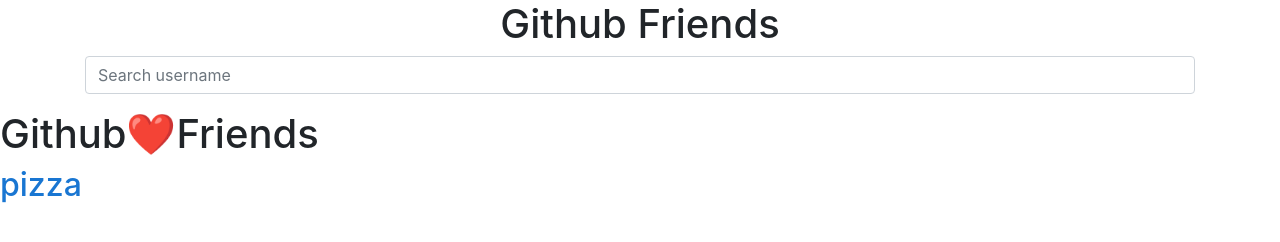
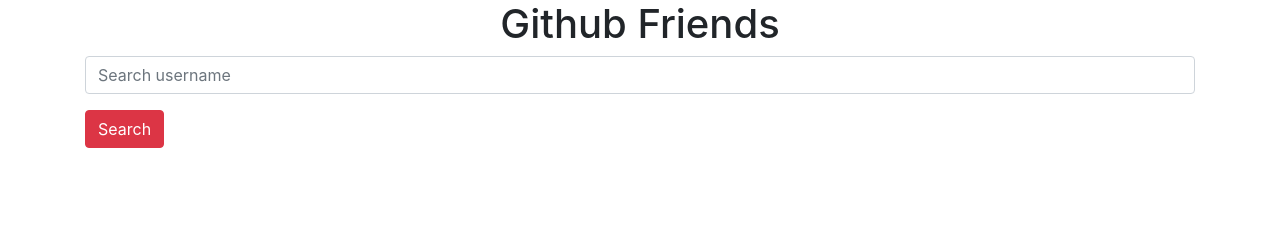
Before and after one commit to idenhan/github-friends, a website built with webpack: page src/templates/index.html in a window 1280 px wide. Built offline with nearby package versions, Linux system fonts and the light colour scheme.

Commit message:
Delete all and start with the first code again

```diff
--- a/src/index.ts
+++ b/src/index.ts
@@ -1,17 +1,18 @@
 import "./styles.css";
 import * as _ from "lodash";
 
-window.addEventListener("load", () => {
-  const header = document.createElement("h1");
-  header.innerText = "Github❤️Friends"
+const form = document.getElementById("form");
 
-  const body = document.querySelector("body");
-  body.appendChild(header);
+form.addEventListener("submit", function (e) {
+  e.preventDefault();
+  // var inputValue = (<HTMLInputElement>document.getElementById(elementId)).value;
+  let username = (<HTMLInputElement>document.getElementById("username")).value;
+  alert(username);
+  let originalName = username.split(" ").join("");
 
-  const food = [{ id: 0, name: "pizza" }, { id: 1, name: "sushi" }]
-
-  const foodElement = document.createElement("h2")
-  foodElement.innerText = _.find(food, { id: 0 })?.name;
-
-  body.appendChild(foodElement);
+  fetch("https://api.github.com/users/" + originalName)
+    .then((result) => result.json())
+    .then((data) => {
+      console.log(data);
+    })
 })
--- a/src/templates/index.html
+++ b/src/templates/index.html
@@ -13,10 +13,13 @@
 
 <body>
   <div class="container">
-    <form id="form">
+    <form id="form" autocomplete="off">
       <h1 style="text-align: center">Github Friends</h1>
       <div class="form-group">
         <input type="text" id="username" placeholder="Search username" class="form-control">
+      </div>
+      <div class="form-group">
+        <button class="btn btn-danger">Search</button>
       </div>
     </form>
   </div>
```
